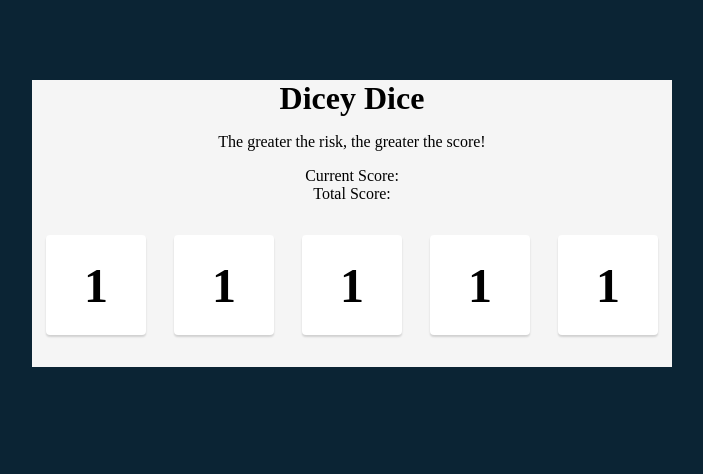
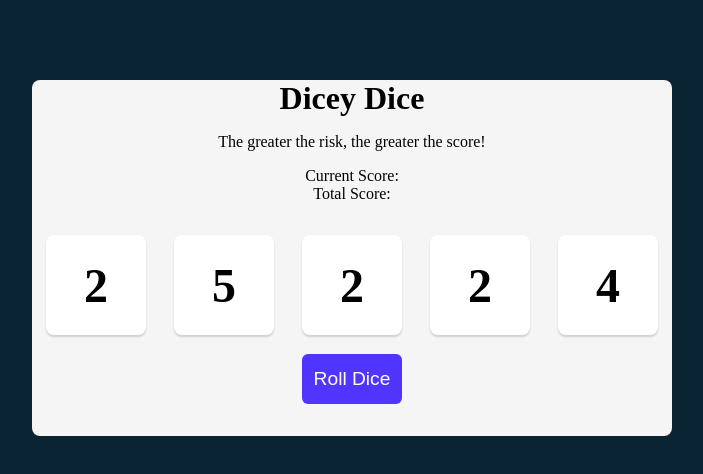
Before and after one commit to KeithPetr/Dicey-Dice, a React (Vite) app: page / in a window 1280 px wide. Shown: the top 474 px of the page, without its empty margins (288-991 px from the left). Built offline with nearby package versions, Linux system fonts and the light colour scheme.

Commit message:
roll dice button complete
Able to click the button to roll new array of dice and have the values appear on the dice face

```diff
--- a/src/App.jsx
+++ b/src/App.jsx
@@ -2,6 +2,25 @@ import { useState } from "react";
 import Die from "./Die.jsx";
 
 function App() {
+  const [dice, setDice] = useState(allNewDice())
+
+  function allNewDice() {
+    const array = [];
+    for (let i = 0; i < 5; i++) {
+      const randNum = Math.floor(Math.random() * 6) + 1;
+      array.push(randNum);
+    }
+    return array;
+  }
+
+  function rollDice() {
+    setDice(allNewDice());
+  }
+
+  const diceElements = dice.map(die => {
+    return <Die value={die}/>
+  })
+
   return (
     <main>
       <h1 className="title">Dicey Dice</h1>
@@ -11,12 +30,9 @@ function App() {
       <div>Current Score:</div>
       <div>Total Score:</div>
       <div className="dice-container">
-        <Die value="1" />
-        <Die value="1" />
-        <Die value="1" />
-        <Die value="1" />
-        <Die value="1" />
+        {diceElements}
       </div>
+      <button className="roll-dice-btn" onClick={rollDice}>Roll Dice</button>
     </main>
   );
 }
--- a/src/index.css
+++ b/src/index.css
@@ -13,6 +13,7 @@ main {
   margin: 5em auto;
   text-align: center;
   padding-bottom: 2em;
+  border-radius: 8px;
 }
 
 .title {
@@ -38,4 +39,23 @@ main {
   align-items: center;
   justify-content: center;
   cursor: pointer;
+  border-radius: 8px;
 }
+
+/* --------------------- ROLL DICE BUTTON -------------------- */
+
+.roll-dice-btn {
+  height: 50px;
+  width: 100px;
+  border: none;
+  border-radius: 6px;
+  background-color: #5035ff;
+  color: white;
+  font-size: 1.2rem;
+  margin-top: 1em;
+  cursor: pointer;
+}
+
+.roll-dice-btn:active {
+  box-shadow: inset 5px 5px 10px -3px rgba(0, 0, 0, 0.7);
+}
```
